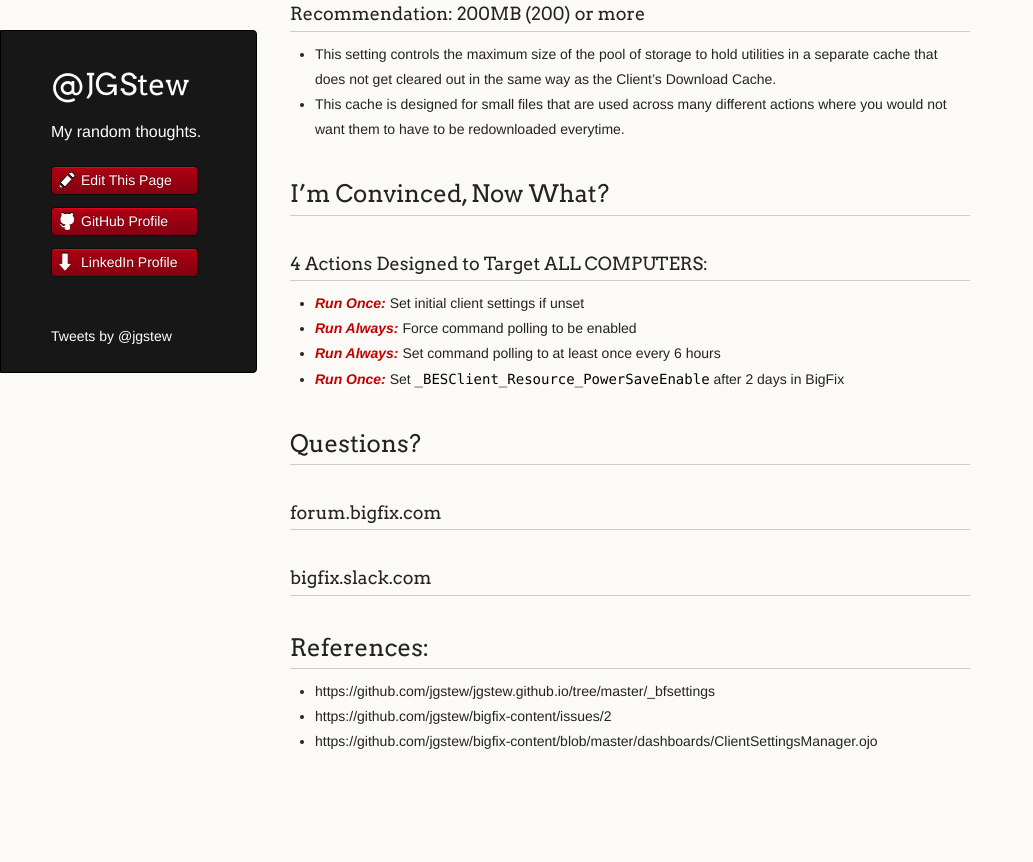
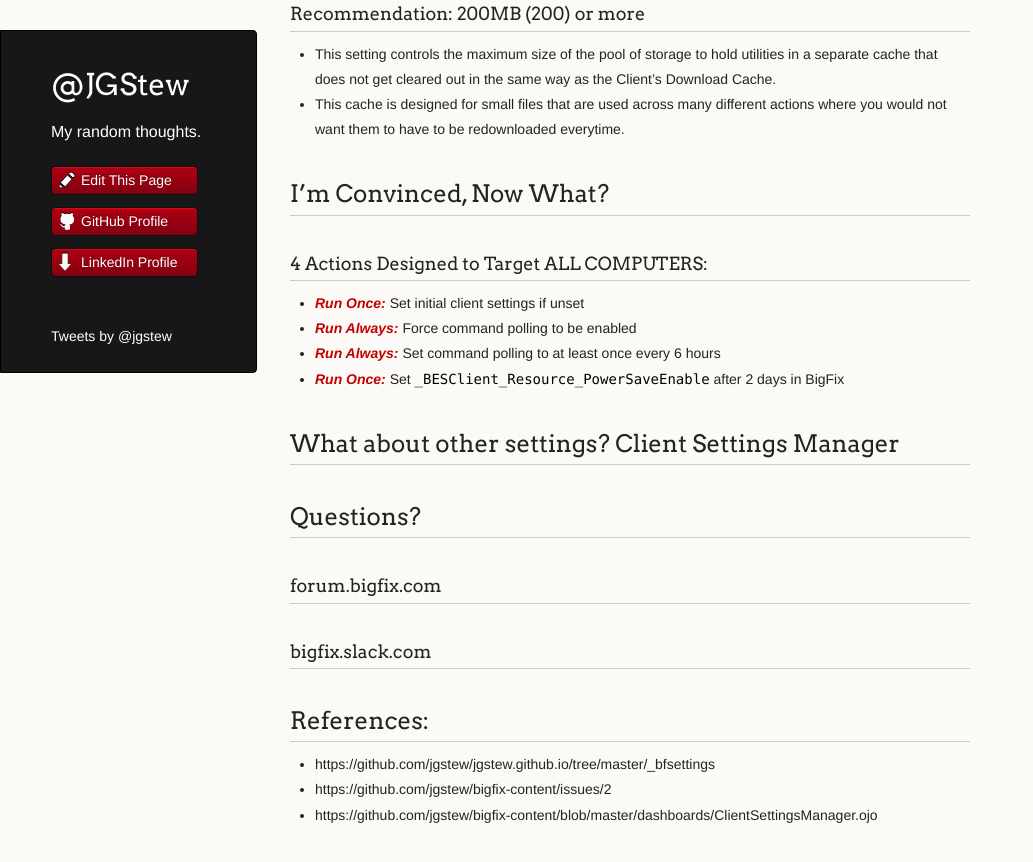
Before and after one commit to jgstew/jgstew.github.io, a Jekyll site: the page built from _posts/2018-10-30-BigFix-Settings-Optimizations.md, in a window 1280 px wide and 900 px high, scrolled down 2756 px. Shown: the top 862 px of the window, without its empty margins (0-1033 px from the left). Built offline with Jekyll 4.4.1, drawn with Linux system fonts in a browser that asks for light colours; nearby versions of some CDN libraries; comment, search, counter and statistics services are not loaded; before the commit the page ends 3583 px from its top, so only the background shows below that.

Commit message:
Update 2018-10-30-BigFix-Settings-Optimizations.md

```diff
--- a/_posts/2018-10-30-BigFix-Settings-Optimizations.md
+++ b/_posts/2018-10-30-BigFix-Settings-Optimizations.md
@@ -116,6 +116,10 @@ Applicability: root server only (exists main gather service)
 - [***Run Once:***](https://github.com/jgstew/bigfix-content/blob/master/fixlet/clientsettings/Set%20__BESClient_Resource_PowerSaveEnable_%20to%20_1_%20after%202%20days%20-%20Universal.bes) Set `_BESClient_Resource_PowerSaveEnable` after 2 days in BigFix
 
 
+## What about other settings? Client Settings Manager
+
+
+
 ## Questions?
 
 ### forum.bigfix.com
```
